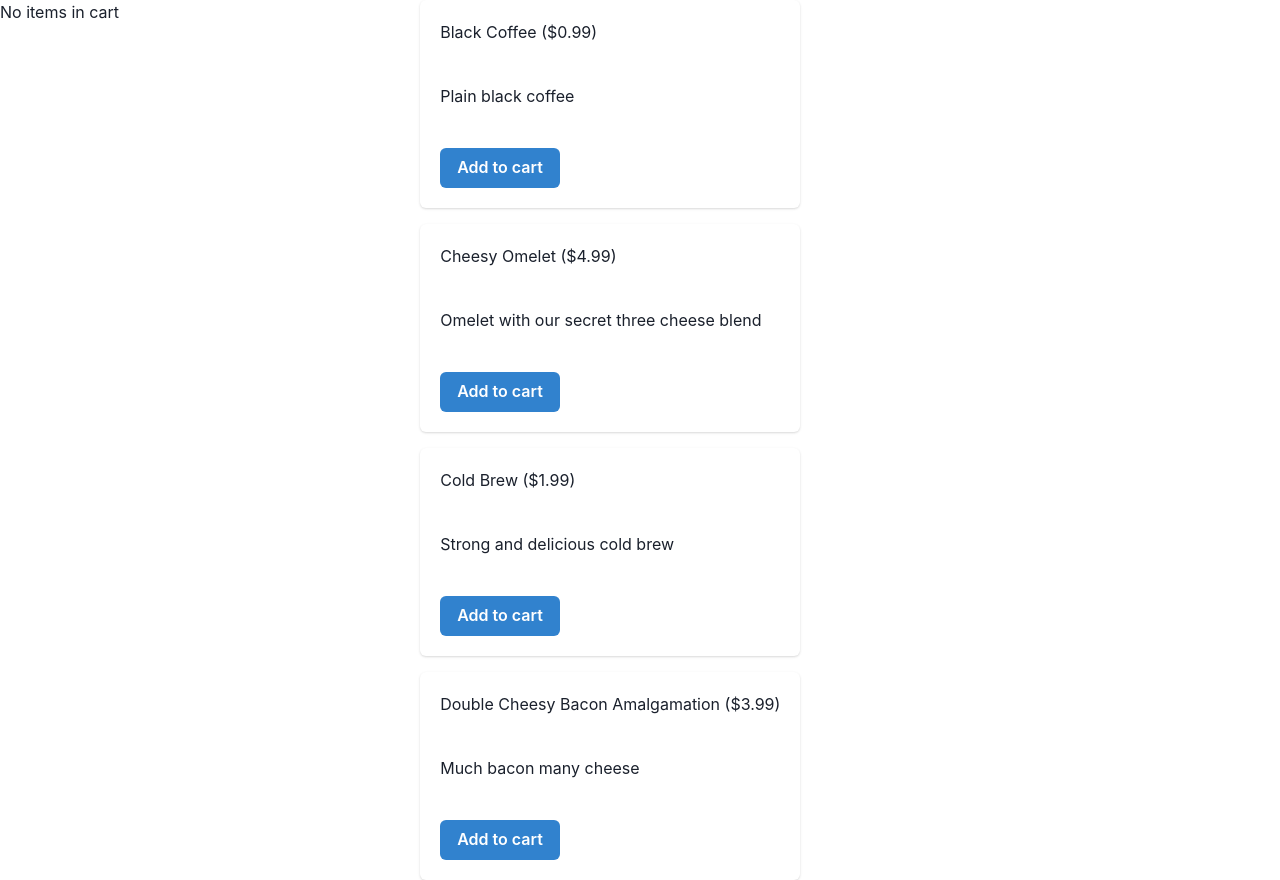
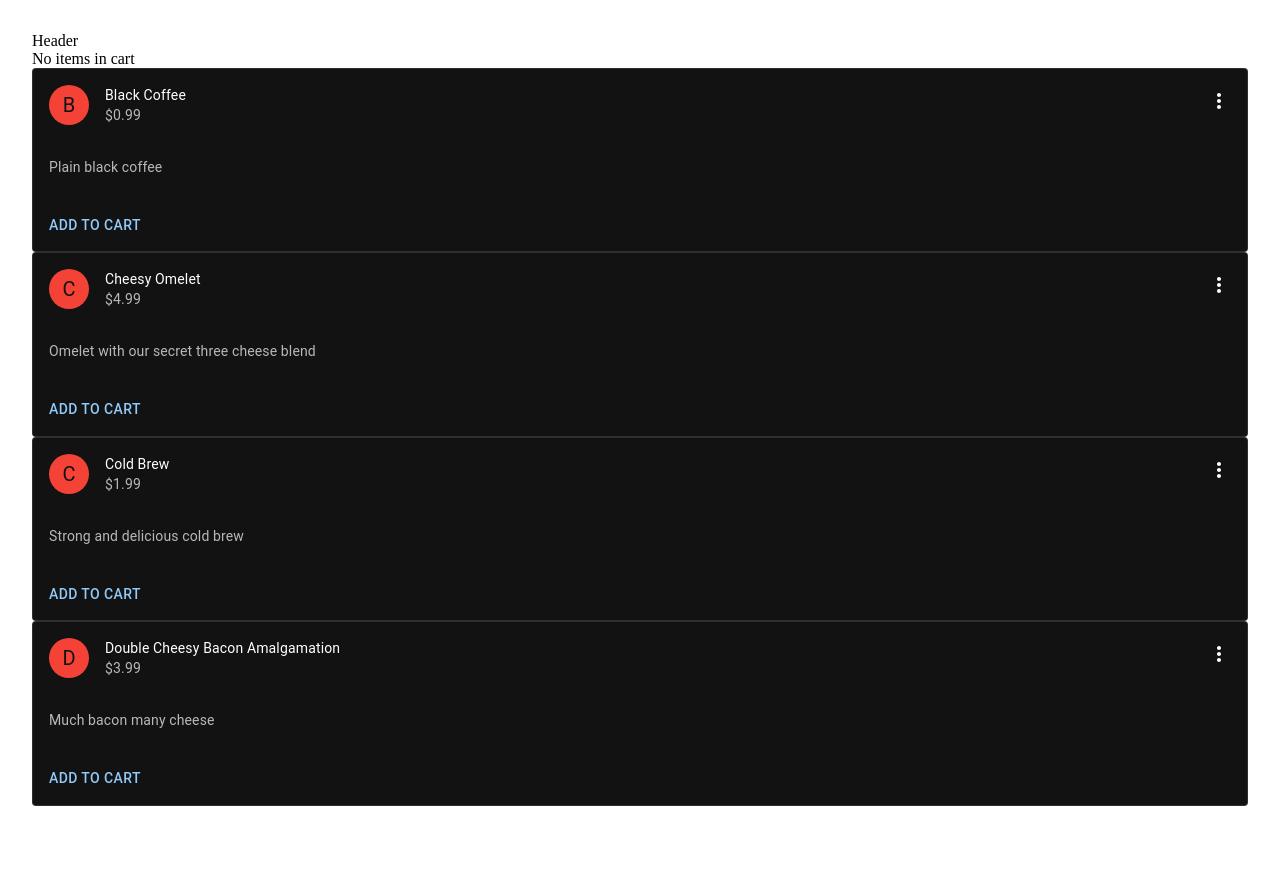
Before and after one commit to butterscotchstallion/inky-black-coffee-shop, a React (Vite) app: page / in a window 1280 px wide. After the commit the page ends 838 px from the top, so only its background shows below. Built offline with nearby package versions, Linux system fonts and the light colour scheme.

Commit message:
Implements style refactor
- ChakraUI was not working for me due to weird quirks like the disabled
attribute not working on buttons (have to use a box???), the
"grid component" that makes you write out the css grid styles yourself
- Restores sanity by adding MaterialUI

```diff
--- a/src/App.tsx
+++ b/src/App.tsx
@@ -1,17 +1,21 @@
-import {
-  Box,
-  Card,
-  CardBody,
-  CardFooter,
-  CardHeader,
-  ColorModeScript,
-  SimpleGrid,
-} from '@chakra-ui/react';
 import { useEffect } from 'react';
 import AddToCartButton from './features/cart/AddToCartButton';
 import CartContents from './features/cart/CartContents';
 import { CartItem } from './features/cart/cart.slice';
-import theme from './theme';
+import {
+  Grid,
+  Card,
+  CardHeader,
+  CardActions,
+  CardContent,
+  Container,
+  Typography,
+  Avatar,
+  IconButton,
+} from '@mui/material';
+import MoreVertIcon from '@mui/icons-material/MoreVert';
+import './app.css';
+import { red } from '@mui/material/colors';
 
 function App() {
   useEffect(() => {
@@ -45,33 +49,52 @@ function App() {
     },
   ];
   return (
-    <>
-      <ColorModeScript initialColorMode={theme.config.initialColorMode} />
+    <Container maxWidth='xl' sx={{ mt: 4, mb: 4 }}>
+      <Grid>
+        <Grid item xs={12}>
+          Header
+        </Grid>
 
-      <SimpleGrid columns={2} spacing={10}>
-        <Box>
+        <Grid>
           <CartContents />
-        </Box>
-        <Box>
-          <SimpleGrid
-            spacing={4}
-            templateColumns='repeat(auto-fill, minmax(200px, 1fr))'
-          >
+        </Grid>
+
+        <Grid item>
+          <Grid item xs={2}>
             {allItems.map((allItem: CartItem) => (
-              <Card key={allItem.id}>
-                <CardHeader>
-                  {allItem.name} (${allItem.price})
-                </CardHeader>
-                <CardBody>{allItem.description}</CardBody>
-                <CardFooter>
+              <Card key={allItem.id} variant='outlined'>
+                <CardHeader
+                  avatar={
+                    <Avatar sx={{ bgcolor: red[500] }} aria-label='recipe'>
+                      {allItem.name[0]}
+                    </Avatar>
+                  }
+                  action={
+                    <IconButton aria-label='settings'>
+                      <MoreVertIcon />
+                    </IconButton>
+                  }
+                  title={allItem.name}
+                  subheader={'$' + allItem.price}
+                />
+                <CardContent>
+                  <Typography
+                    sx={{ fontSize: 14 }}
+                    color='text.secondary'
+                    gutterBottom
+                  >
+                    {allItem.description}
+                  </Typography>
+                </CardContent>
+                <CardActions>
                   <AddToCartButton item={allItem} />
-                </CardFooter>
+                </CardActions>
               </Card>
             ))}
-          </SimpleGrid>
-        </Box>
-      </SimpleGrid>
-    </>
+          </Grid>
+        </Grid>
+      </Grid>
+    </Container>
   );
 }
 
--- /dev/null
+++ b/src/app.css
@@ -0,0 +1,4 @@
+import '@fontsource/roboto/300.css';
+import '@fontsource/roboto/400.css';
+import '@fontsource/roboto/500.css';
+import '@fontsource/roboto/700.css';
--- a/src/features/cart/AddToCartButton.tsx
+++ b/src/features/cart/AddToCartButton.tsx
@@ -1,4 +1,4 @@
-import { Button } from '@chakra-ui/react';
+import { Button } from '@mui/material';
 import { useDispatch } from 'react-redux';
 import { CartItem, addItem } from './cart.slice';
 import { useState } from 'react';
@@ -17,7 +17,7 @@ export default function AddToCartButton({ item }: AddToCartProps) {
   }
 
   return (
-    <Button disabled={disabled} colorScheme='blue' onClick={onClick}>
+    <Button disabled={disabled} onClick={onClick}>
       Add to cart
     </Button>
   );
--- a/src/features/cart/CartContents.tsx
+++ b/src/features/cart/CartContents.tsx
@@ -1,7 +1,7 @@
-import { Table, TableContainer, Tbody, Td, Tr } from '@chakra-ui/react';
 import { useSelector } from 'react-redux';
 import { RootState } from '../../store';
 import { CartItem } from './cart.slice';
+import { Table, TableCell, TableBody, TableRow } from '@mui/material';
 
 export default function CartContents() {
   const subtotal = useSelector((state: RootState) => state.cart.subtotal);
@@ -10,24 +10,22 @@ export default function CartContents() {
   });
 
   return items.length ? (
-    <TableContainer>
-      <Table>
-        <Tbody>
-          {items.map((item: CartItem) => (
-            <Tr key={item.id}>
-              <Td>{item.name}</Td>
-              <Td>{item.price}</Td>
-            </Tr>
-          ))}
-          <Tr>
-            <Td>
-              <strong>Subtotal</strong>
-            </Td>
-            <Td>{subtotal}</Td>
-          </Tr>
-        </Tbody>
-      </Table>
-    </TableContainer>
+    <Table>
+      <TableBody>
+        {items.map((item: CartItem) => (
+          <TableRow key={item.id}>
+            <TableCell>{item.name}</TableCell>
+            <TableCell>{item.price}</TableCell>
+          </TableRow>
+        ))}
+        <TableRow>
+          <TableCell>
+            <strong>Subtotal</strong>
+          </TableCell>
+          <TableCell>{subtotal}</TableCell>
+        </TableRow>
+      </TableBody>
+    </Table>
   ) : (
     <span>No items in cart</span>
   );
--- a/src/features/cart/cart.slice.ts
+++ b/src/features/cart/cart.slice.ts
@@ -1,7 +1,6 @@
 import type { PayloadAction } from '@reduxjs/toolkit';
 import { createSlice } from '@reduxjs/toolkit';
 import { RootState } from '../../store';
-import { sortBy } from 'lodash';
 
 export interface CartItem {
     id: number;
--- a/src/index.css
+++ /dev/null
@@ -1,69 +0,0 @@
-:root {
-  font-family: Inter, system-ui, Avenir, Helvetica, Arial, sans-serif;
-  line-height: 1.5;
-  font-weight: 400;
-
-  color-scheme: light dark;
-  color: rgba(255, 255, 255, 0.87);
-  background-color: #242424;
-
-  font-synthesis: none;
-  text-rendering: optimizeLegibility;
-  -webkit-font-smoothing: antialiased;
-  -moz-osx-font-smoothing: grayscale;
-  -webkit-text-size-adjust: 100%;
-}
-
-a {
-  font-weight: 500;
-  color: #646cff;
-  text-decoration: inherit;
-}
-a:hover {
-  color: #535bf2;
-}
-
-body {
-  margin: 0;
-  display: flex;
-  place-items: center;
-  min-width: 320px;
-  min-height: 100vh;
-}
-
-h1 {
-  font-size: 3.2em;
-  line-height: 1.1;
-}
-
-button {
-  border-radius: 8px;
-  border: 1px solid transparent;
-  padding: 0.6em 1.2em;
-  font-size: 1em;
-  font-weight: 500;
-  font-family: inherit;
-  background-color: #1a1a1a;
-  cursor: pointer;
-  transition: border-color 0.25s;
-}
-button:hover {
-  border-color: #646cff;
-}
-button:focus,
-button:focus-visible {
-  outline: 4px auto -webkit-focus-ring-color;
-}
-
-@media (prefers-color-scheme: light) {
-  :root {
-    color: #213547;
-    background-color: #ffffff;
-  }
-  a:hover {
-    color: #747bff;
-  }
-  button {
-    background-color: #f9f9f9;
-  }
-}
--- a/src/main.tsx
+++ b/src/main.tsx
@@ -1,14 +1,20 @@
 import ReactDOM from 'react-dom/client';
 import { Provider } from 'react-redux';
 import App from './App.tsx';
-import './index.css';
 import { store } from './store';
-import { ChakraProvider } from '@chakra-ui/react';
+import { createTheme } from '@mui/material';
+import { ThemeProvider } from '@mui/material/styles';
+
+const theme = createTheme({
+  palette: {
+    mode: 'dark',
+  },
+});
 
 ReactDOM.createRoot(document.getElementById('root') as HTMLElement).render(
-  <ChakraProvider>
-    <Provider store={store}>
+  <Provider store={store}>
+    <ThemeProvider theme={theme}>
       <App />
-    </Provider>
-  </ChakraProvider>
+    </ThemeProvider>
+  </Provider>
 );
--- a/src/theme.ts
+++ /dev/null
@@ -1,15 +0,0 @@
-// theme.ts
-
-// 1. import `extendTheme` function
-import { extendTheme, type ThemeConfig } from '@chakra-ui/react'
-
-// 2. Add your color mode config
-const config: ThemeConfig = {
-  initialColorMode: 'dark',
-  useSystemColorMode: true,
-}
-
-// 3. extend the theme
-const theme = extendTheme({ config })
-
-export default theme
```
Also changed, not shown: package.json (+7 -2 lines), src/features/fancy-button/FancyButton.tsx (added, +20 -0 lines).
